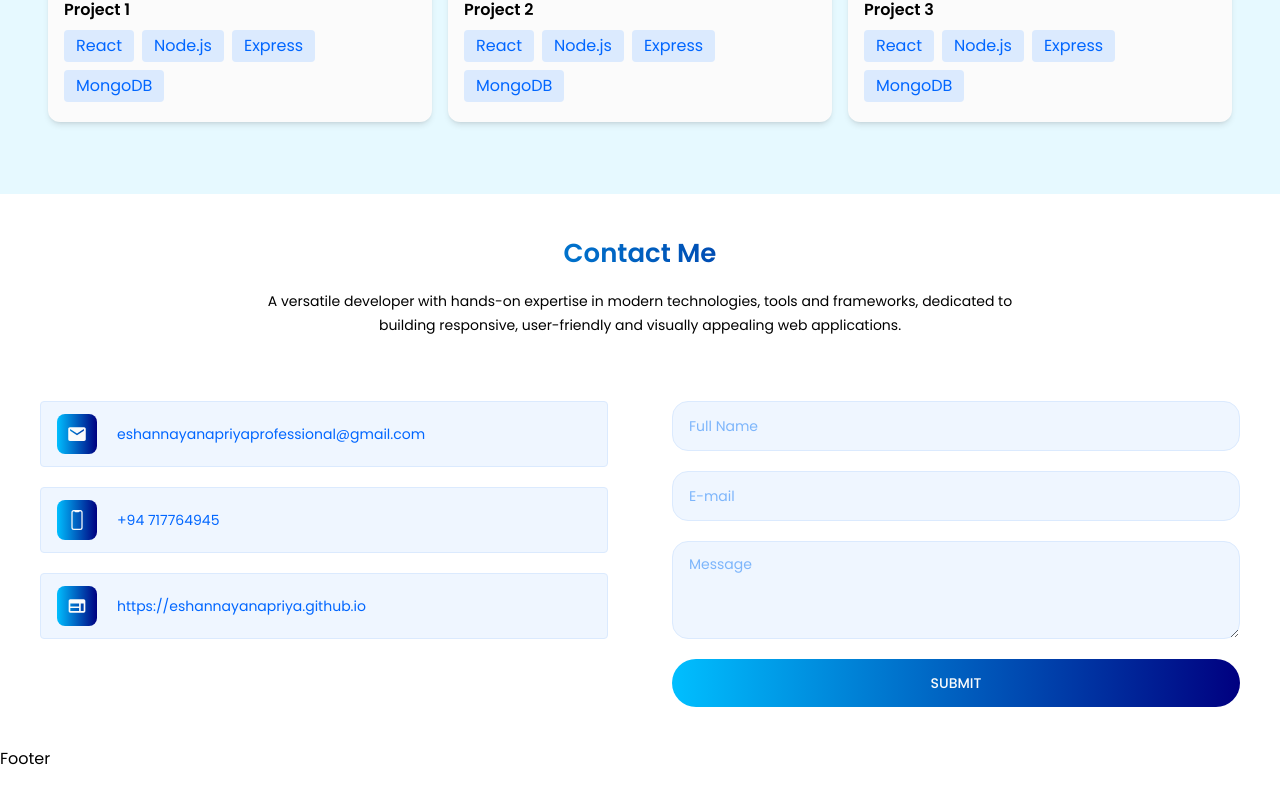
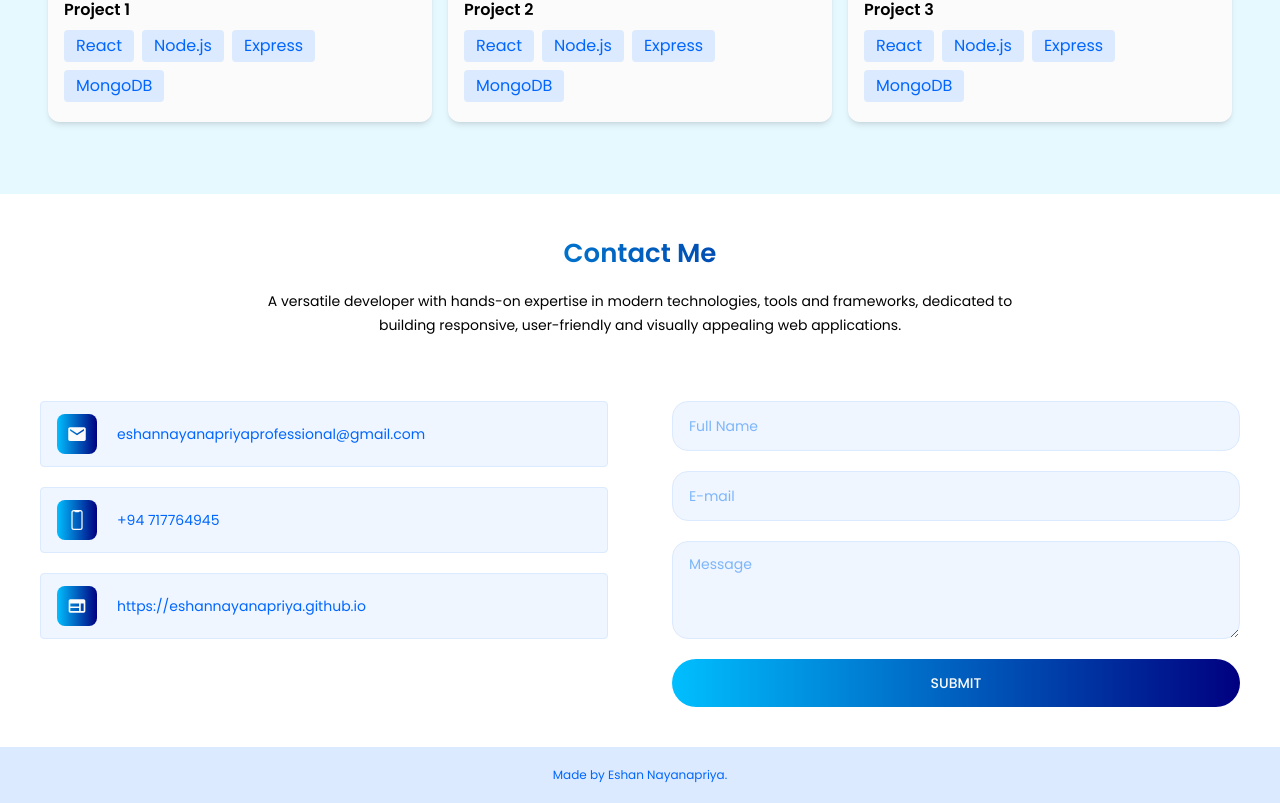
Before and after one commit to Eshan-Nayanapriya/Eshan_Nayanapriya.github.io, a React (Vite) app: page / in a window 1280 px wide. Shown: the part 2452-3255 px from the top of the page. Before the commit the page ends 3223 px from the top, so only its background shows below. Built offline with nearby package versions, Linux system fonts and the light colour scheme.

Commit message:
Footer changes and finalize theproject

```diff
--- a/src/index.css
+++ b/src/index.css
@@ -48,7 +48,7 @@
   }
 
   .section-title{
-    @apply text-[26px] font-semibold text-left text-center bg-gradient-primary bg-clip-text text-transparent;
+    @apply text-[26px] font-semibold text-center bg-gradient-primary bg-clip-text text-transparent;
   }
 
   .arrow-btn{
--- a/src/sections/Footer.jsx
+++ b/src/sections/Footer.jsx
@@ -2,7 +2,9 @@ import React from 'react'
 
 const Footer = () => {
   return (
-    <div>Footer</div>
+    <div className='bg-blue-100 text-xs text-secondary text-center p-5'>
+      Made by Eshan Nayanapriya.
+    </div>
   )
 }
 
```
